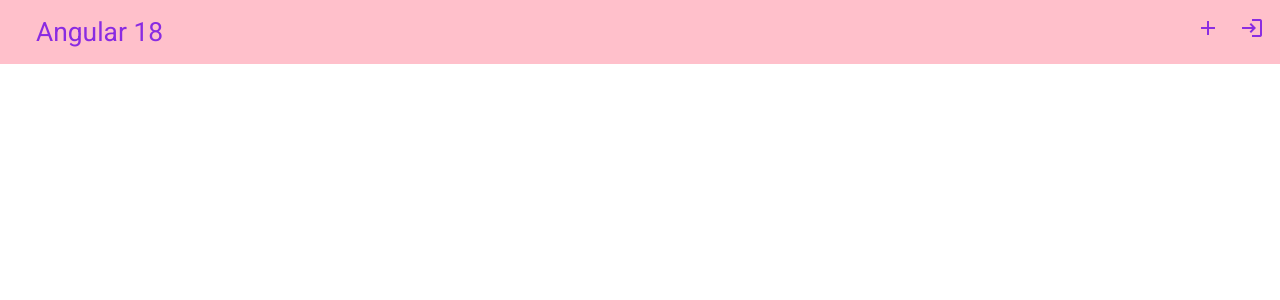
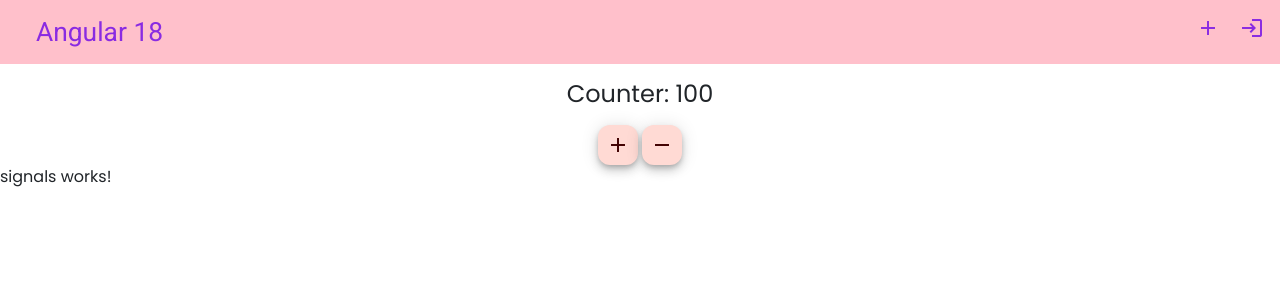
Before and after one commit to SatishKonduru/Angular18, an Angular app: page /#/home in a window 1280 px wide. Shown: the top 300 px of the page. Built offline with nearby package versions, Linux system fonts and the light colour scheme.

Commit message:
Signal with objects done. Woking on Singnal with Array

```diff
--- a/src/app/components/home/home.component.html
+++ b/src/app/components/home/home.component.html
@@ -57,3 +57,13 @@
         <app-comp2></app-comp2>
     </div>
 </div> -->
+<div class="container mt-3 ">
+    <div class="col-6 mx-auto text-center">
+        <h4>Counter: {{counter().value}} </h4>
+    </div>
+    <div class="mt-3 text-center">
+        <button mat-mini-fab (click)="increment()"><mat-icon>add</mat-icon></button>
+        <button mat-mini-fab (click)="decrement()"><mat-icon>remove</mat-icon></button>
+    </div>
+</div>
+<app-signals></app-signals>
--- a/src/app/components/home/home.component.ts
+++ b/src/app/components/home/home.component.ts
@@ -1,4 +1,4 @@
-import { Component, ViewEncapsulation } from '@angular/core';
+import { Component, signal, ViewEncapsulation } from '@angular/core';
 
 import { FormsModule } from '@angular/forms';
 import { AngularMaterialModule } from '../../modules/angular-material/angular-material.module';
@@ -12,18 +12,26 @@
 import { Comp1Component } from "../comp1/comp1.component";
 import { Comp2Component } from "../comp2/comp2.component";
 import { PercentagePipe } from '../../pipes/percentage.pipe';
+import { SignalsComponent } from "../signals/signals.component";
 
+interface myCounter {
+  value: number
+}
 @Component({
   selector: 'app-home',
   standalone: true,
-  imports: [AngularMaterialModule, AboutusComponent, ServicesComponent, ProductsComponent, CareersComponent, ContactusComponent, DemoComponent, CommonModule, Comp1Component, Comp2Component, PercentagePipe],
+  imports: [AngularMaterialModule, AboutusComponent, ServicesComponent, ProductsComponent, CareersComponent, ContactusComponent, DemoComponent, CommonModule, Comp1Component, Comp2Component, PercentagePipe, SignalsComponent],
   templateUrl: './home.component.html',
   styleUrl: './home.component.css',
+  preserveWhitespaces: true
 //  encapsulation: ViewEncapsulation.Emulated
 })
 export class HomeComponent {
   inputValue = ['Konduru']
   check = 0
+  counter = signal<myCounter>({
+    value: 100
+  })
   ngOnInit(){
     setInterval(()=>{this.check++},1000)
   }
@@ -36,4 +44,34 @@
     // this.inputValue.push(value)
     this.myInputValue = value
   }
+  increment(){
+    // this.counter++
+    // this.counter.set(this.counter() + 1)
+    // another way of update signal value
+    // this.counter.update(counter => counter + 1)
+    // this.counter.set('Konduru')
+    // this.counter.update( c => c = 'konduru')
+    // this.counter().value++
+    // this.counter.set({
+    //   value: this.counter().value + 1
+    // })
+    this.counter.update(counter => ({
+      ...counter,
+      value: counter.value + 1
+    }))
+  }
+  decrement(){
+    // this.counter--
+    // this.counter.set(this.counter() -1)
+    // this.counter.update(counter => counter - 1)
+    // this.counter.set('RSK')
+    // this.counter().value--
+    // this.counter.set({
+    //   value: this.counter().value - 1
+    // })
+    this.counter.update(c => ({
+      ...c,
+      value: c.value - 1
+    }))
+  }
 }
--- /dev/null
+++ b/src/app/components/signals/signals.component.html
@@ -0,0 +1 @@
+<p>signals works!</p>
```
Also changed, not shown: src/app/components/signals/signals.component.ts (added, +12 -0 lines), src/app/components/signals/signals.component.css (added).
